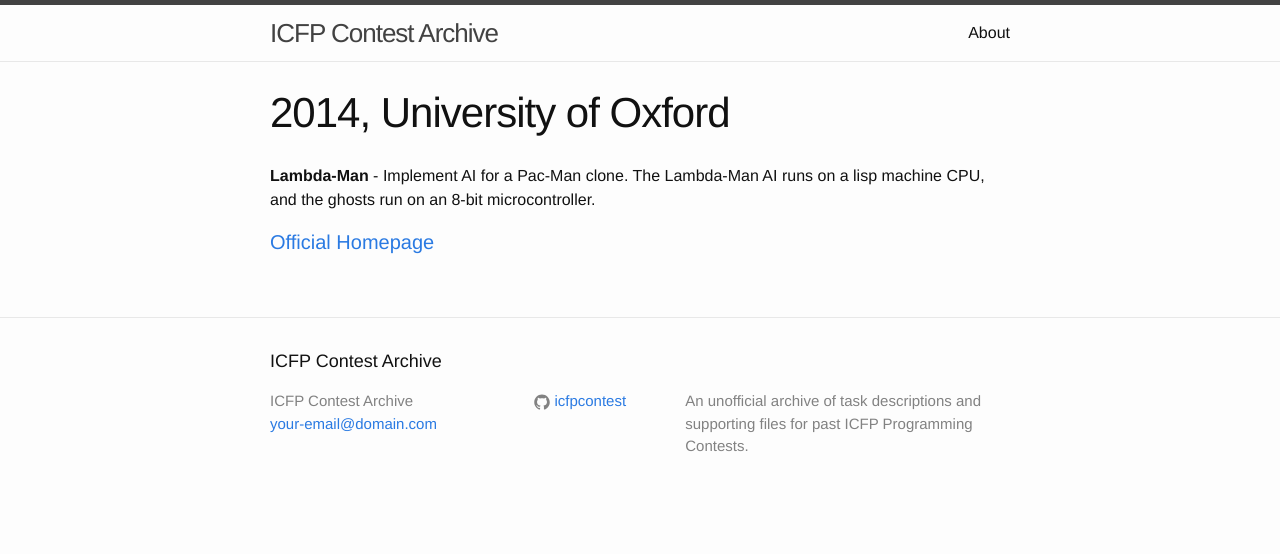
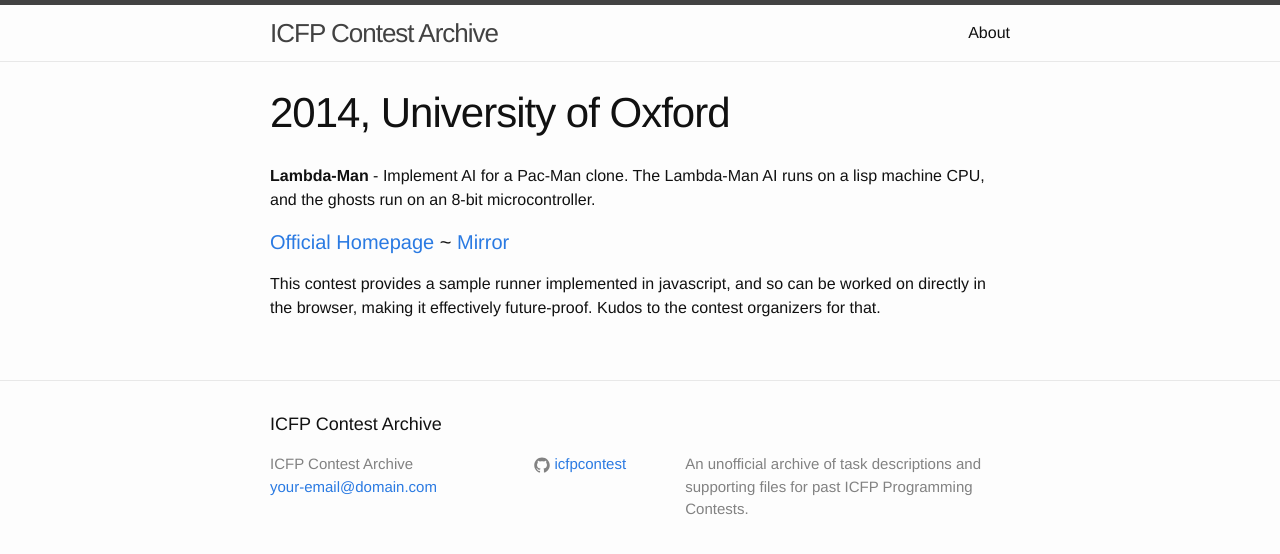
Before and after one commit to icfpcontest/icfpcontest.github.io, a Jekyll site: the page built from _posts/2014-07-25-index.md, in a window 1280 px wide. Shown: the top 554 px of the page. Built offline with Jekyll 4.4.1, drawn with Linux system fonts in a browser that asks for light colours.

Commit message:
made a mirror of 2014 contest code/site

```diff
--- a/_posts/2014-07-25-index.md
+++ b/_posts/2014-07-25-index.md
@@ -5,4 +5,8 @@
 ---
 **Lambda-Man** - Implement AI for a Pac-Man clone. The Lambda-Man AI runs on a lisp machine CPU, and the ghosts run on an 8-bit microcontroller.
 
-#### [Official Homepage](https://icfpcontest2014.github.io/)
+#### [Official Homepage](https://icfpcontest2014.github.io/) ~ [Mirror](https://github.com/icfpcontest/icfpcontest2014.github.io)
+
+This contest provides a sample runner implemented in javascript, and so can be
+worked on directly in the browser, making it effectively future-proof. Kudos
+to the contest organizers for that.
```
